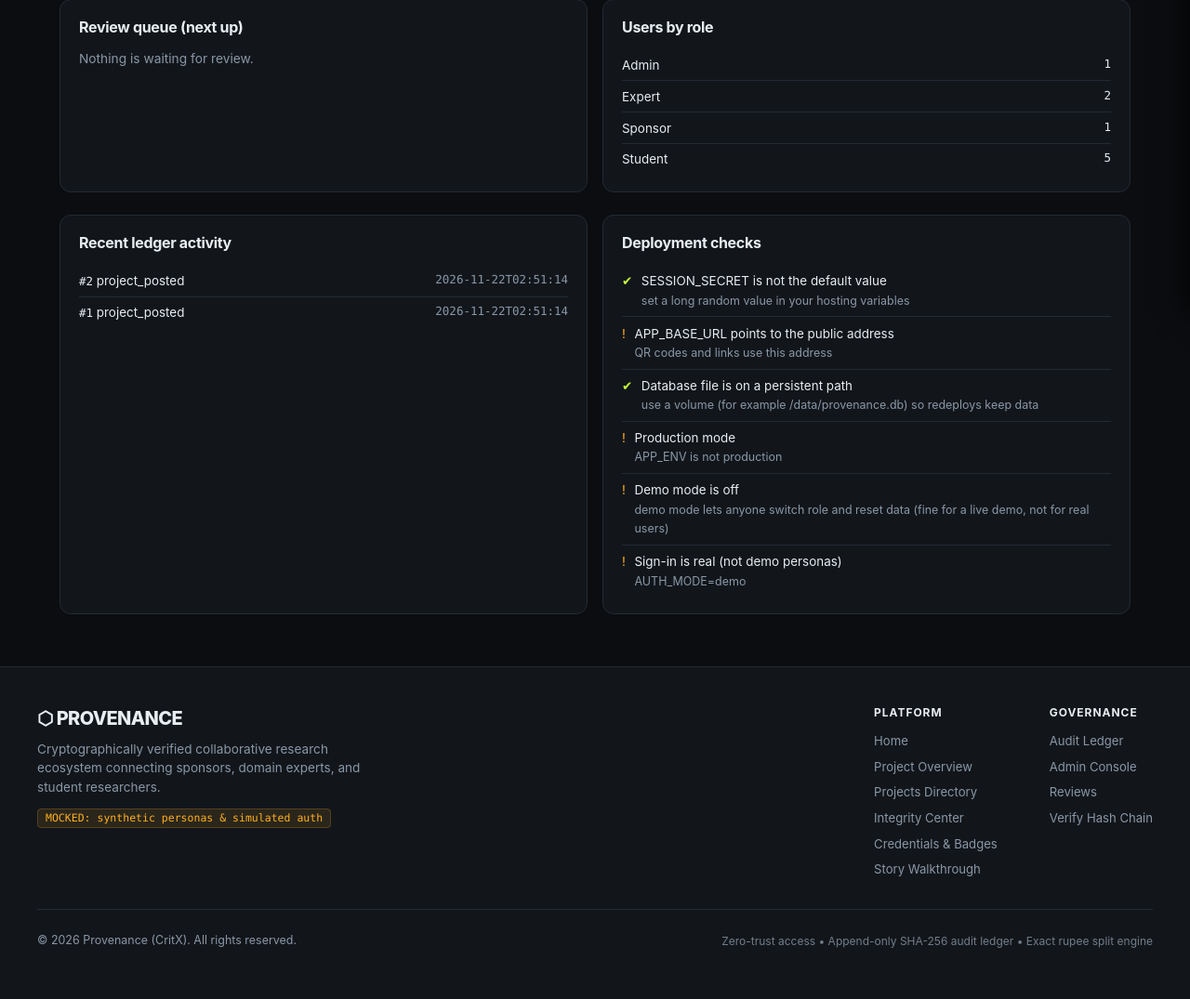
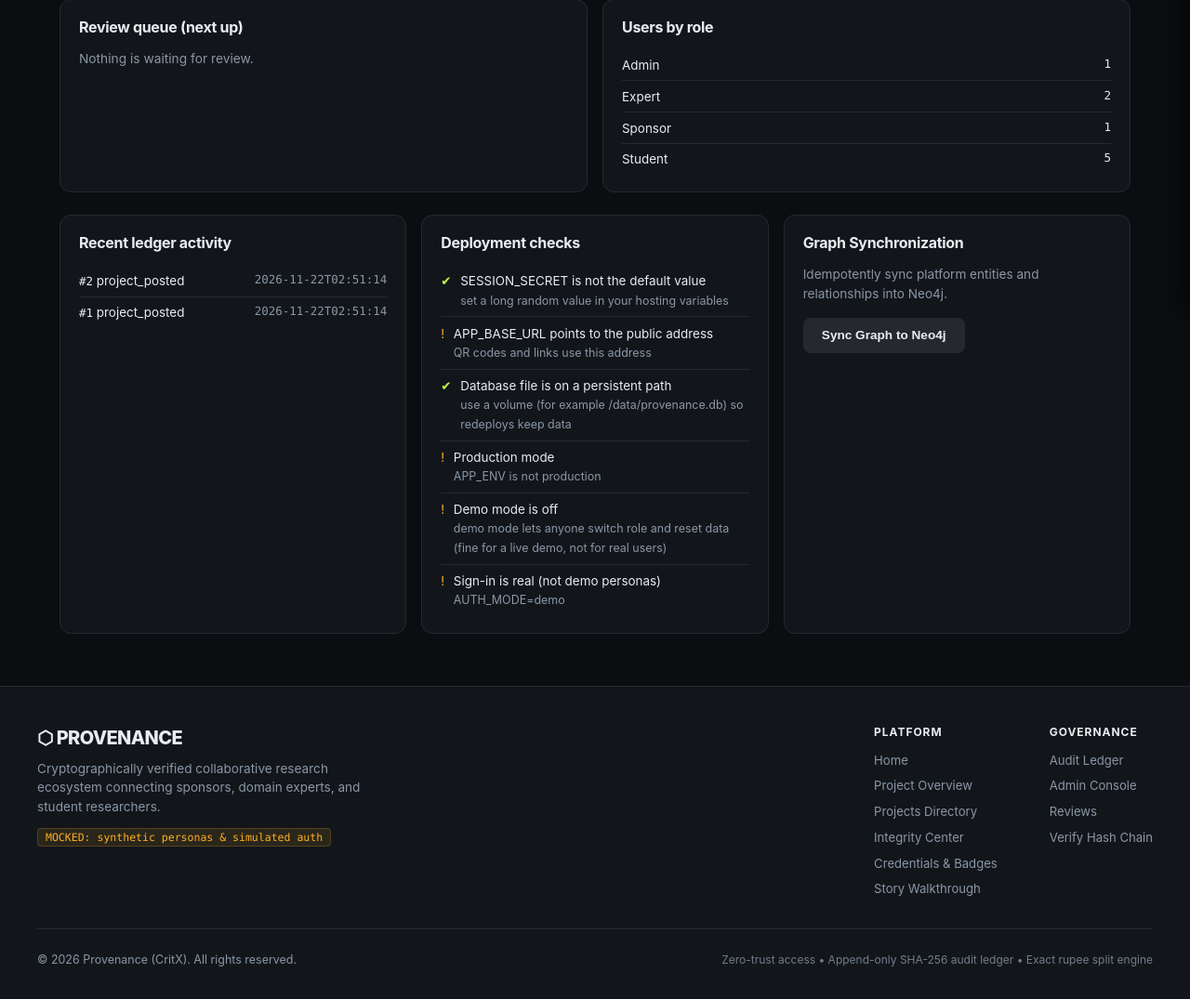
Before and after one commit to rzoshan46-del/Provenance, a FastAPI app: page /admin in a window 1280 px wide. Shown: the part 462-1537 px from the top of the page at 93% size. Before the commit the page ends 1482 px from the top, so only its background shows below. Run offline with FastAPI, Linux system fonts and the light colour scheme; the visitor is signed in with stand-in values (Sample User, id 1); data comes from the database, SQL or seed files in the repository; data that the repository does not hold is empty; some libraries are stand-ins or nearby versions.

Commit message:
fix: harden payload pretty-printing and connect admin graph sync button

```diff
--- a/app/main.py
+++ b/app/main.py
@@ -874,9 +874,17 @@ def ledger(
         if not entry.get("redacted"):
             entry["action_color"] = _action_category_color(entry.get("action"))
             payload_data = entry.get("payload")
-            entry["payload_pretty"] = (
-                json.dumps(payload_data, indent=2) if payload_data is not None else ""
-            )
+            try:
+                if isinstance(payload_data, str):
+                    try:
+                        payload_data = json.loads(payload_data)
+                    except Exception:
+                        pass
+                entry["payload_pretty"] = (
+                    json.dumps(payload_data, indent=2, default=str) if payload_data is not None else ""
+                )
+            except Exception:
+                entry["payload_pretty"] = str(payload_data) if payload_data is not None else ""
             entry["human_owner_name"] = user_names.get(entry.get("human_owner_id")) or (
                 "System" if entry.get("actor_type") == "system" else "Unknown"
             )
@@ -3490,6 +3498,7 @@ def admin_graph_sync(request: Request, user: Optional[sqlite3.Row] = Depends(cur
     from app.graph.sync import sync_all
     res = sync_all()
     accept = request.headers.get("accept", "")
-    if "text/html" in accept:
+    content_type = request.headers.get("content-type", "")
+    if "text/html" in accept or "form" in content_type:
         return RedirectResponse("/graph", status_code=303)
     return JSONResponse(res)
--- a/app/templates/admin_console.html
+++ b/app/templates/admin_console.html
@@ -101,6 +101,16 @@
         </div>
         {% endfor %}
     </div>
+
+    <div class="ac-panel">
+        <h2>Graph Synchronization</h2>
+        <p style="color:var(--muted);font-size:.85rem;margin-bottom:1rem">
+            Idempotently sync platform entities and relationships into Neo4j.
+        </p>
+        <form method="POST" action="/admin/graph/sync">
+            <button type="submit" class="btn btn-secondary" style="font-size:.85rem">Sync Graph to Neo4j</button>
+        </form>
+    </div>
 </div>
 
 {% endblock %}
```
